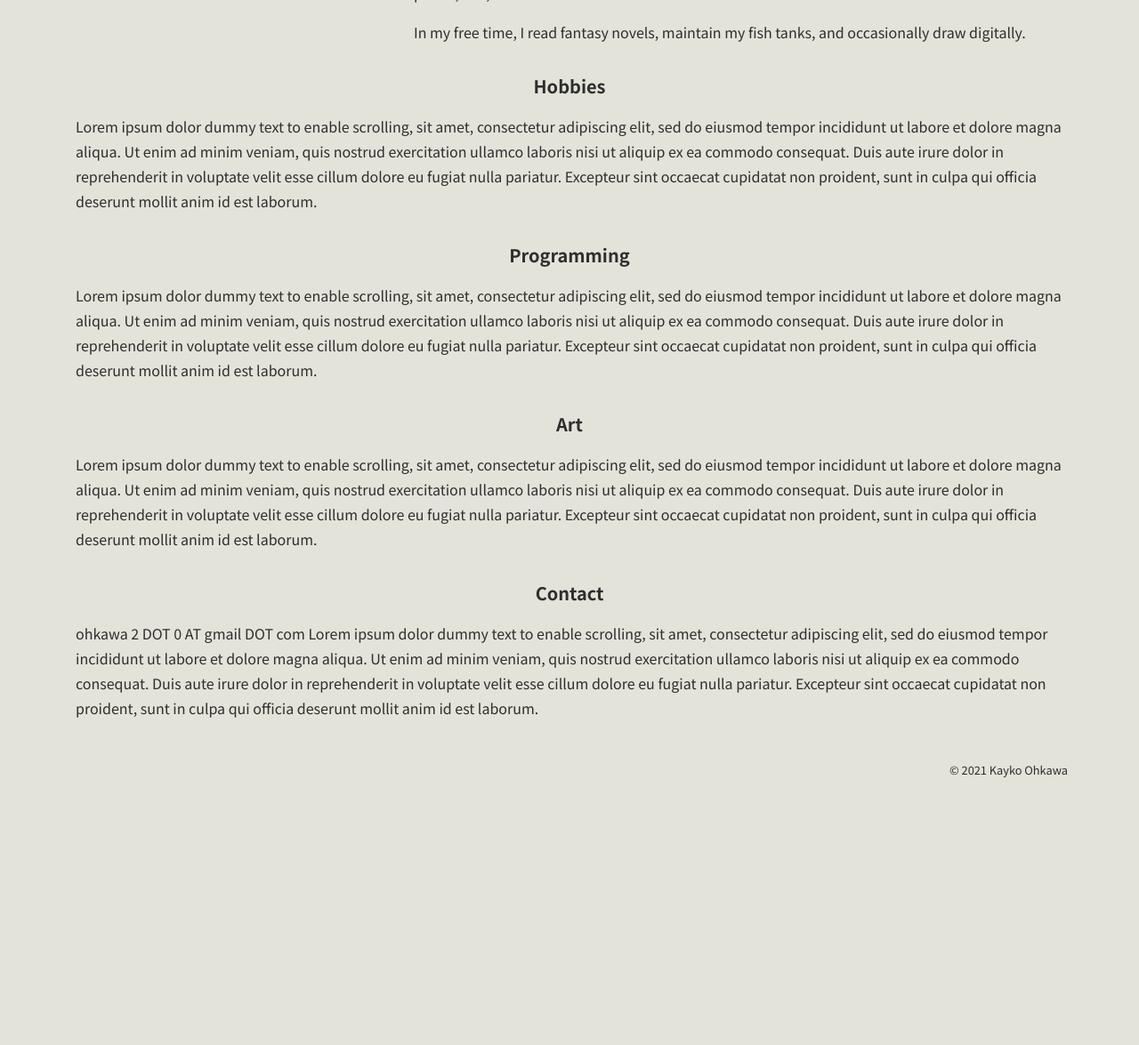
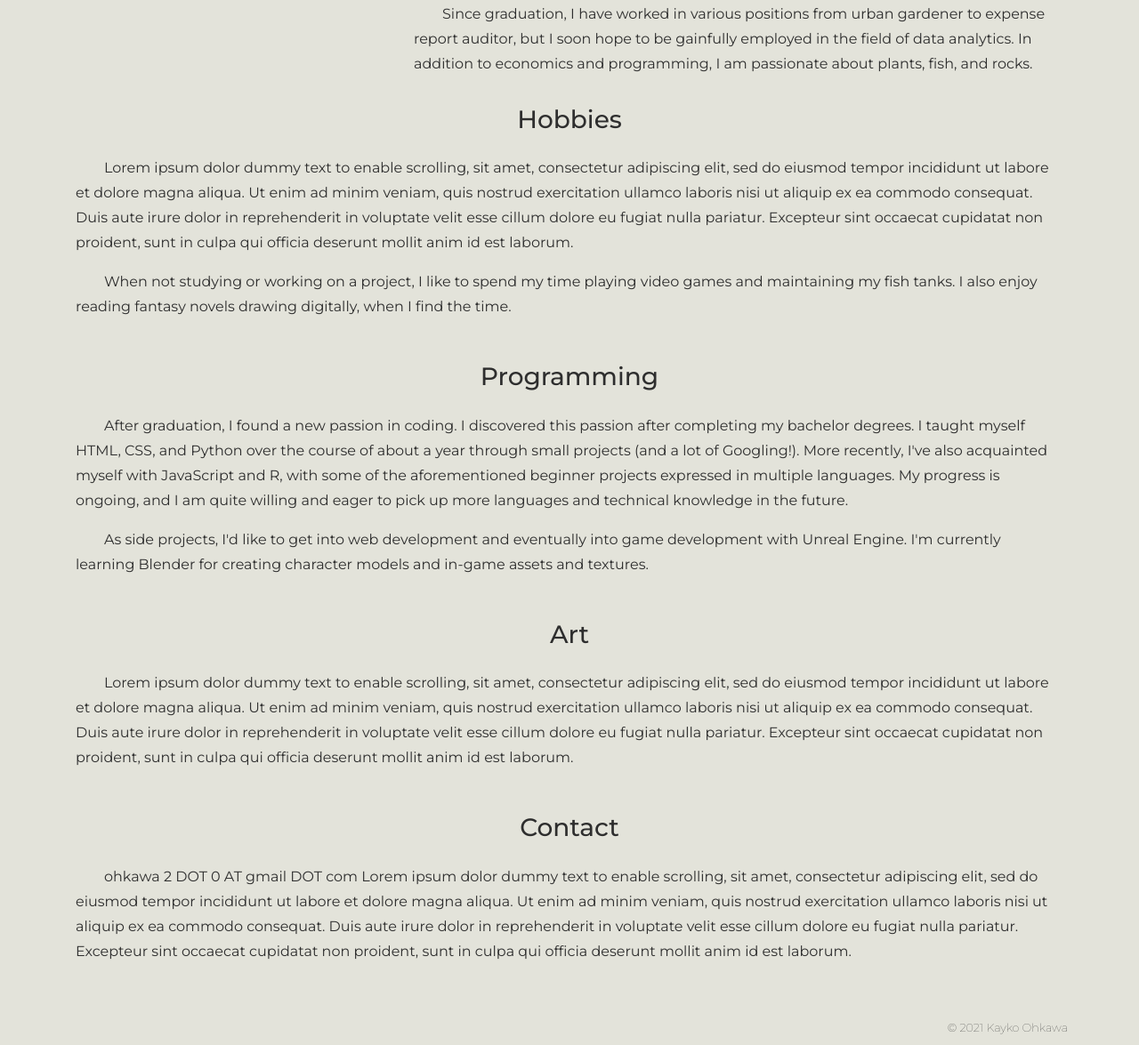
Before and after one commit to halfriver/Portfolio-Site, a Django app: page / in a window 1280 px wide. Shown: the part 792-1967 px from the top of the page at 89% size. Before the commit the page ends 1677 px from the top, so only its background shows below. Run offline with Django 3.2, Linux system fonts and the light colour scheme; some libraries are stand-ins or nearby versions.

Commit message:
text styling

```diff
--- a/art/apps.py
+++ b/art/apps.py
@@ -1,4 +1,5 @@
 from django.apps import AppConfig
+
 
 class ArtConfig(AppConfig):
     name = 'art'
--- a/myportsite/templates/myportsite/base.html
+++ b/myportsite/templates/myportsite/base.html
@@ -7,7 +7,7 @@
     <link rel="stylesheet" href="{% static 'cdn/css/bootstrap.min.css' %}">
     <link rel="stylesheet" href="https://cdnjs.cloudflare.com/ajax/libs/font-awesome/4.7.0/css/font-awesome.min.css">
     <link rel="preconnect" href="https://fonts.gstatic.com">
-    <link rel="stylesheet" href="https://fonts.googleapis.com/css2?family=Noto+Sans+JP:wght@300;400;500;700;900&display=swap">
+    <link rel="stylesheet" href="https://fonts.googleapis.com/css2?family=Montserrat:wght@100;200;300;400;500;600;700;800;900&family=Noto+Sans+JP:wght@100;300;400;500;700;900&display=swap">
     <link rel="stylesheet" type="text/css" href="{% static 'css/override.css' %}">
     <link rel="stylesheet" href="//code.jquery.com/ui/1.12.1/themes/base/jquery-ui.css">
     {% block styles %}{% endblock styles %}
--- a/myportsite/templates/myportsite/home.html
+++ b/myportsite/templates/myportsite/home.html
@@ -12,52 +12,60 @@
 {% endblock banner %}
 
 {% block banner-text %}
-<div class="large-banner-text">
-  <h1>I'm <b>Kayko Ohkawa</b>.</h1>
+<div class="large-banner-text row">
+  <div class="col-12">
+    <h1>I'm Kayko Ohkawa</h1>
+    <h2>Welcome to my site!</h2>
+  </div>
 </div>
 {% endblock %}
 
 {% block content %}
 <div class="container" style="padding-top:20px;">
   <div class="row">
-    <div class="col-12 col-lg-4">
+    <div class="col-12 col-lg-4 align-items-center">
       <img id="avatar" src="{% static 'media/christmasfish.png' %}">
     </div>
     <div class="col-12 col-lg-8">
-      <div class="section-head" style="margin-top:0px;">About</div>
+      <div class="section-head"><h4>About</h4></div>
       <div class="section-body">
-        <p>I am a graduate student in the Quantitative Economics program at the University of Pittsburgh, and will be finishing my program soon at the end of April 2021. I graduated from the University of Pittsburgh in 2017 with bachelor's degrees in economics and geology. As an undergraduate, I studied abroad at Sophia University in Tokyo, Japan on a Nationality Room Scholarship and participated in research as a Pitt Honors College fellow. Since graduation, I have worked in various positions from urban gardener to expense report auditor, but I soon hope to be gainfully employed in the field of data analytics. In addition to economics and programming, I am passionate about plants, fish, and rocks. </p>
-        <p>In my free time, I read fantasy novels, maintain my fish tanks, and occasionally draw digitally.</p>
+        <p>&emsp;&emsp;I am a graduate student in the Quantitative Economics program at the University of Pittsburgh, and will be finishing my program soon at the end of April 2021. I graduated from the University of Pittsburgh in 2017 with bachelor's degrees in economics and geology.</p>
+        <p>&emsp;&emsp;As an undergraduate, I studied abroad at Sophia University in Tokyo, Japan on a Nationality Room Scholarship and participated in research as a Pitt Honors College fellow.</p>
+        <p>&emsp;&emsp;Since graduation, I have worked in various positions from urban gardener to expense report auditor, but I soon hope to be gainfully employed in the field of data analytics. In addition to economics and programming, I am passionate about plants, fish, and rocks. </p>
         <p></p>
       </div>
     </div>
   </div>
 
   <div class="row">
-    <div class="col-12 section-head">Hobbies</div>
+    <div class="col-12 section-head"><h4>Hobbies</h4></div>
     <div class="col-12 section-body">
-      Lorem ipsum dolor dummy text to enable scrolling, sit amet, consectetur adipiscing elit, sed do eiusmod tempor incididunt ut labore et dolore magna aliqua. Ut enim ad minim veniam, quis nostrud exercitation ullamco laboris nisi ut aliquip ex ea commodo consequat. Duis aute irure dolor in reprehenderit in voluptate velit esse cillum dolore eu fugiat nulla pariatur. Excepteur sint occaecat cupidatat non proident, sunt in culpa qui officia deserunt mollit anim id est laborum.
+      <p>&emsp;&emsp;Lorem ipsum dolor dummy text to enable scrolling, sit amet, consectetur adipiscing elit, sed do eiusmod tempor incididunt ut labore et dolore magna aliqua. Ut enim ad minim veniam, quis nostrud exercitation ullamco laboris nisi ut aliquip ex ea commodo consequat. Duis aute irure dolor in reprehenderit in voluptate velit esse cillum dolore eu fugiat nulla pariatur. Excepteur sint occaecat cupidatat non proident, sunt in culpa qui officia deserunt mollit anim id est laborum.</p>
+      <p>&emsp;&emsp;When not studying or working on a project, I like to spend my time playing video games and maintaining my fish tanks. I also enjoy reading fantasy novels drawing digitally, when I find the time.</p>
+      <div class="">
+      </div>
     </div>
   </div>
 
   <div class="row">
-    <div class="col-12 section-head">Programming</div>
+    <div class="col-12 section-head"><h4>Programming</h4></div>
     <div class="col-12 section-body">
-      Lorem ipsum dolor dummy text to enable scrolling, sit amet, consectetur adipiscing elit, sed do eiusmod tempor incididunt ut labore et dolore magna aliqua. Ut enim ad minim veniam, quis nostrud exercitation ullamco laboris nisi ut aliquip ex ea commodo consequat. Duis aute irure dolor in reprehenderit in voluptate velit esse cillum dolore eu fugiat nulla pariatur. Excepteur sint occaecat cupidatat non proident, sunt in culpa qui officia deserunt mollit anim id est laborum.
+      <p>&emsp;&emsp;After graduation, I found a new passion in coding. I discovered this passion after completing my bachelor degrees. I taught myself HTML, CSS, and Python over the course of about a year through small projects (and a lot of Googling!). More recently, I've also acquainted myself with JavaScript and R, with some of the aforementioned beginner projects expressed in multiple languages. My progress is ongoing, and I am quite willing and eager to pick up more languages and technical knowledge in the future.</p>
+      <p>&emsp;&emsp;As side projects, I'd like to get into web development and eventually into game development with Unreal Engine. I'm currently learning Blender for creating character models and in-game assets and textures.</p>
     </div>
   </div>
 
   <div class="row">
-    <div class="col-12 section-head">Art</div>
+    <div class="col-12 section-head"><h4>Art</h4></div>
     <div class="col-12 section-body">
-      Lorem ipsum dolor dummy text to enable scrolling, sit amet, consectetur adipiscing elit, sed do eiusmod tempor incididunt ut labore et dolore magna aliqua. Ut enim ad minim veniam, quis nostrud exercitation ullamco laboris nisi ut aliquip ex ea commodo consequat. Duis aute irure dolor in reprehenderit in voluptate velit esse cillum dolore eu fugiat nulla pariatur. Excepteur sint occaecat cupidatat non proident, sunt in culpa qui officia deserunt mollit anim id est laborum.
+      <p>&emsp;&emsp;Lorem ipsum dolor dummy text to enable scrolling, sit amet, consectetur adipiscing elit, sed do eiusmod tempor incididunt ut labore et dolore magna aliqua. Ut enim ad minim veniam, quis nostrud exercitation ullamco laboris nisi ut aliquip ex ea commodo consequat. Duis aute irure dolor in reprehenderit in voluptate velit esse cillum dolore eu fugiat nulla pariatur. Excepteur sint occaecat cupidatat non proident, sunt in culpa qui officia deserunt mollit anim id est laborum.</p>
     </div>
   </div>
 
   <div class="row">
-    <div class="col-12 section-head"><a name="contact">Contact</a></div>
+    <div class="col-12 section-head"><h4>Contact</h4></div>
     <div class="col-12 section-body">
-      ohkawa 2 DOT 0 AT gmail DOT com Lorem ipsum dolor dummy text to enable scrolling, sit amet, consectetur adipiscing elit, sed do eiusmod tempor incididunt ut labore et dolore magna aliqua. Ut enim ad minim veniam, quis nostrud exercitation ullamco laboris nisi ut aliquip ex ea commodo consequat. Duis aute irure dolor in reprehenderit in voluptate velit esse cillum dolore eu fugiat nulla pariatur. Excepteur sint occaecat cupidatat non proident, sunt in culpa qui officia deserunt mollit anim id est laborum.
+      <p>&emsp;&emsp;ohkawa 2 DOT 0 AT gmail DOT com Lorem ipsum dolor dummy text to enable scrolling, sit amet, consectetur adipiscing elit, sed do eiusmod tempor incididunt ut labore et dolore magna aliqua. Ut enim ad minim veniam, quis nostrud exercitation ullamco laboris nisi ut aliquip ex ea commodo consequat. Duis aute irure dolor in reprehenderit in voluptate velit esse cillum dolore eu fugiat nulla pariatur. Excepteur sint occaecat cupidatat non proident, sunt in culpa qui officia deserunt mollit anim id est laborum.</p>
     </div>
   </div>
 </div>
--- a/programming/templates/programs.html
+++ b/programming/templates/programs.html
@@ -18,7 +18,7 @@
 
 {% block banner-text %}
 <div class="medium-banner-text">
-  Coding and Programs
+  <h1>Coding and Programs</h1>
 </div>
 {% endblock %}
 
--- a/static/css/art.css
+++ b/static/css/art.css
@@ -99,6 +99,10 @@ a {
   height: 100%;
   overflow: auto;
   background-color: rgba(0, 0, 0, 0.65);
+}
+
+.modal-fade {
+
 }
 
 .close {
--- a/static/css/override.css
+++ b/static/css/override.css
@@ -34,9 +34,43 @@ DARK MODE COLORS
 }
 
 body {
-  font-family: 'Noto Sans JP', sans-serif;
+  font-family: 'Montserrat', sans-serif;
   color: #2e2e2e;
   background-color: #e3e3da;
+}
+
+.noto {
+  font-family: 'Noto Sans JP', sans-serif;
+}
+
+p {
+  font-size: 1rem;
+  line-height: 1.75;
+  font-weight: 400;
+}
+
+h1 {
+  font-size: 3rem;
+}
+
+h2 {
+  font-size: 2.5rem;
+}
+
+h3 {
+  font-size: 2rem;
+}
+
+h4 {
+  font-size: 1.75rem;
+}
+
+h5 {
+  font-size: 1.5rem;
+}
+
+h6 {
+  font-size: 1.25rem;
 }
 
 .large-banner-container {
@@ -136,27 +167,22 @@ nav {
   font-size: 2rem;
 }
 
-.section-title {
-  font-size: 1.5rem;
-}
-
 .section-head {
-  font-size: 1.25rem;
-  font-weight: bold;
+  /* font-size: 1.25rem;
+  font-weight: bold; */
   text-align: center;
   margin: 1rem 0px;
 }
 
-.section-body, p {
-  font-size: 1rem;
+.section-body{
   margin-left: auto;
   margin-right: auto;
   margin-bottom: 1rem;
-  line-height: 1.75;
 }
 
 .foot {
   text-align: right;
+  font-weight: lighter;
   font-size: 0.8rem;
   padding: 30px 10px 10px 10px;
 }
```
Also changed, not shown: other parts of static/css/override.css (+2 -5 lines), art/templates/gallery.html (+4 -5 lines), contact/templates/contact.html (+20 -2 lines), cv/templates/cv.html (+8 -8 lines), static/css/contact.css (added, +19 -0 lines), static/css/cv.css (+8 -4 lines).
